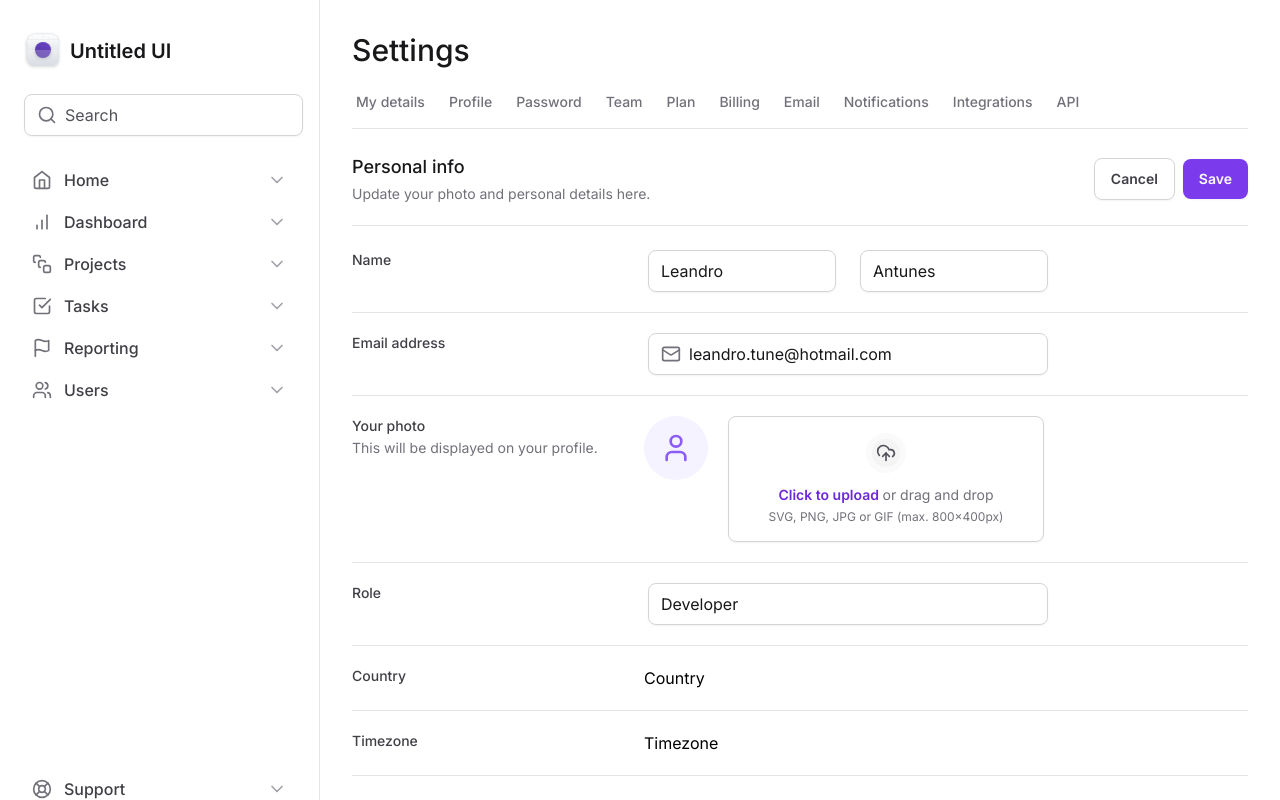
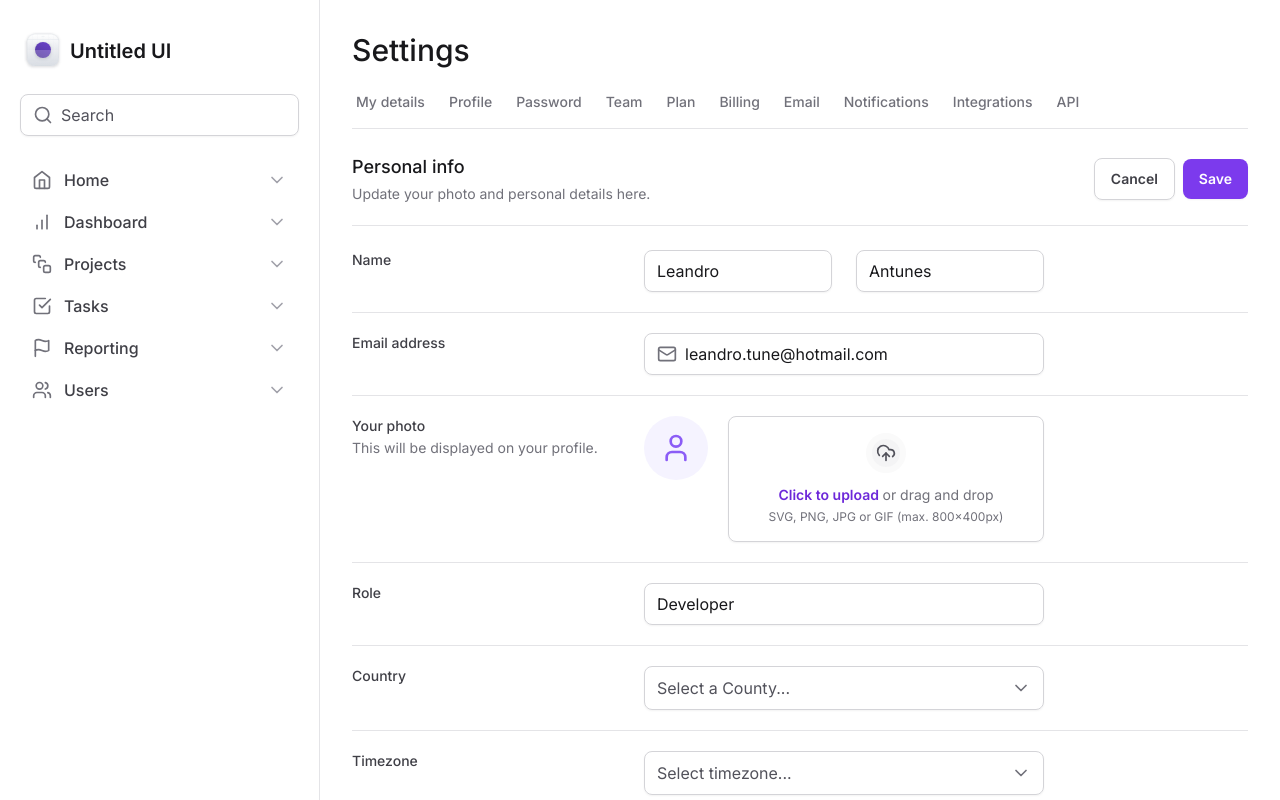
Before and after one commit to leandrotune/tailwindcss-next13, a Next.js app: page / in a window 1280 px wide. Shown: the top 800 px of the page. Built offline with nearby package versions, Linux system fonts and the light colour scheme.

Commit message:
Criando o select & componentizando o select

```diff
--- a/package.json
+++ b/package.json
@@ -9,6 +9,7 @@
     "lint": "next lint"
   },
   "dependencies": {
+    "@radix-ui/react-select": "^1.2.2",
     "@radix-ui/react-tabs": "^1.0.4",
     "@types/node": "20.4.6",
     "@types/react": "18.2.18",
--- a/src/app/page.tsx
+++ b/src/app/page.tsx
@@ -4,6 +4,8 @@
 import { SettingsTabs } from '@/components/SettingsTabs/Index'
 import { Mail } from 'lucide-react'
 import * as FileInput from '@/components/Form/FileInput'
+import { Select } from '@/components/Form/Select'
+import { SelectItem } from '@/components/Form/Select/SelectItem'
 
 export default function Home() {
   return (
@@ -115,7 +117,10 @@
               Country
             </label>
 
-            <div>Country</div>
+            <Select placeholder="Select a County...">
+              <SelectItem text="Brazil" value="br" />
+              <SelectItem text="United States" value="us" />
+            </Select>
           </div>
 
           <div className="grid grid-cols-form gap-3 pt-5">
@@ -126,7 +131,13 @@
               Timezone
             </label>
 
-            <div>Timezone</div>
+            <Select placeholder="Select timezone...">
+              <SelectItem
+                value="utc8"
+                text="Pacific Standard Time (UTC-08:00)"
+              />
+              <SelectItem value="utc3" text="Amarica São Paulo (UTC-03:00)" />
+            </Select>
           </div>
 
           <div className="grid grid-cols-form gap-3 pt-5">
--- /dev/null
+++ b/src/components/Form/Select/SelectItem.tsx
@@ -0,0 +1,21 @@
+import * as Select from '@radix-ui/react-select'
+import { Check } from 'lucide-react'
+
+type SelectItemProps = Select.SelectItemProps & {
+  text: string
+}
+
+export function SelectItem({ text, ...props }: SelectItemProps) {
+  return (
+    <Select.Item
+      className="flex cursor-pointer items-center justify-between gap-2 px-3 py-2.5 outline-none data-[highlighted]:bg-zinc-50"
+      {...props}
+    >
+      <Select.ItemText className="text-black">{text}</Select.ItemText>
+
+      <Select.ItemIndicator>
+        <Check className="h-4 w-4 text-violet-500" />
+      </Select.ItemIndicator>
+    </Select.Item>
+  )
+}
--- /dev/null
+++ b/src/components/Form/Select/index.tsx
@@ -0,0 +1,37 @@
+'use client'
+
+import * as SelectPrimitive from '@radix-ui/react-select'
+import { ChevronDown } from 'lucide-react'
+import { ReactNode } from 'react'
+
+interface SelectProps {
+  children: ReactNode
+  placeholder: string
+}
+
+export function Select({ children, placeholder }: SelectProps) {
+  return (
+    <SelectPrimitive.Root>
+      <SelectPrimitive.Trigger className=" flex h-11 w-full cursor-pointer items-center justify-between rounded-lg border border-zinc-300 px-3 py-2 shadow-sm outline-none data-[placeholder]:text-zinc-600">
+        <SelectPrimitive.Value
+          className="text-black"
+          placeholder={placeholder}
+        />
+        <SelectPrimitive.Icon>
+          <ChevronDown className="h-5 w-5 text-zinc-500" />
+        </SelectPrimitive.Icon>
+      </SelectPrimitive.Trigger>
+
+      <SelectPrimitive.Portal>
+        <SelectPrimitive.Content
+          side="bottom"
+          position="popper"
+          sideOffset={2}
+          className="z-10 w-[--radix-select-trigger-width] overflow-hidden rounded-lg border border-zinc-300 bg-white"
+        >
+          <SelectPrimitive.Viewport>{children}</SelectPrimitive.Viewport>
+        </SelectPrimitive.Content>
+      </SelectPrimitive.Portal>
+    </SelectPrimitive.Root>
+  )
+}
--- a/src/components/Form/input.tsx
+++ b/src/components/Form/input.tsx
@@ -23,7 +23,7 @@
 function InputRoot(props: InputRootProps) {
   return (
     <div
-      className="mx-1 flex w-full items-center gap-2 rounded-lg border border-zinc-300 px-3 py-2 shadow-sm"
+      className="flex w-full items-center gap-2 rounded-lg border border-zinc-300 px-3 py-2 shadow-sm"
       {...props}
     />
   )
```
Also changed, not shown: 2 other files (tests, documents, lock files or other folders).
